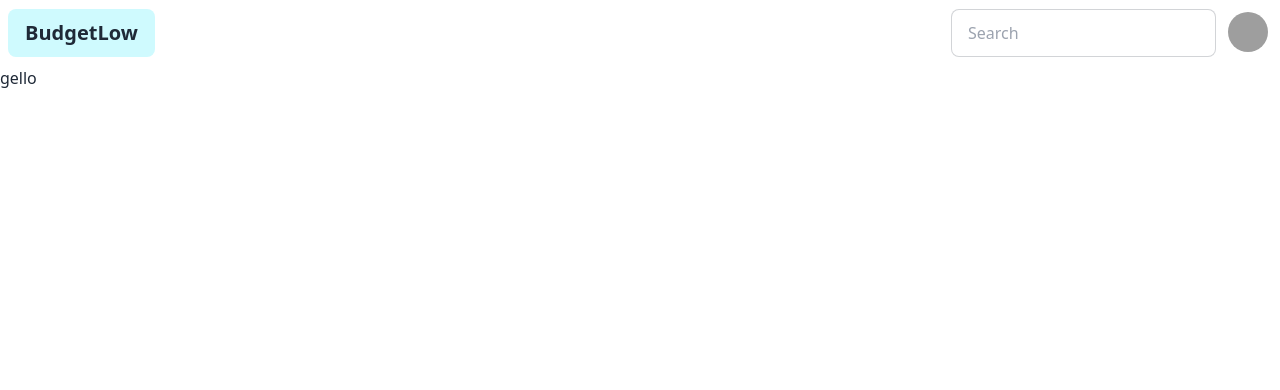
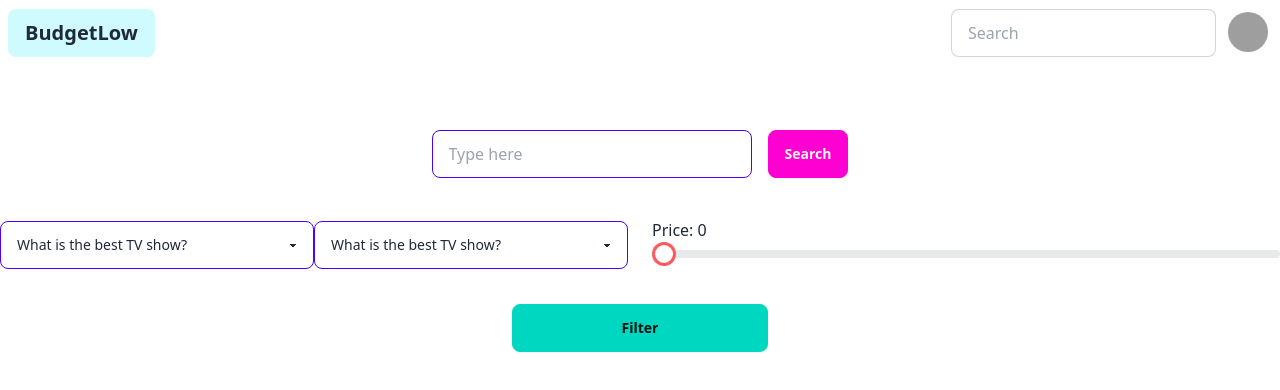
Before and after one commit to jalal-uddin-sharif/budget-low-client, a React (Vite) app: page / in a window 1280 px wide. Shown: the top 390 px of the page. Built offline with nearby package versions, Linux system fonts and the light colour scheme; no server answers; grey boxes are pictures that could not be loaded.

Commit message:
designed home page

```diff
--- a/src/Home/Home.jsx
+++ b/src/Home/Home.jsx
@@ -1,12 +1,62 @@
-import React from 'react';
-import Nav from '../component/Nav';
+import React, { useState } from "react";
+import Nav from "../component/Nav";
 
 const Home = () => {
-    return (
-        <div>
-            <h1>gello</h1>
+    const [price, setPrice] = useState(0)
+    const handlePrice = (e) =>{
+        setPrice(e.target.value)
+    }
+  return (
+    <div className="container mx-auto">
+      {/* search box */}
+      <div className="flex gap-4 justify-center mt-16">
+        <input
+          type="text"
+          placeholder="Type here"
+          className="input input-bordered input-primary w-full max-w-xs"
+        />
+        <button className="btn btn-secondary">Search</button>
+      </div>
+
+      {/* filter box */}
+      <div className="flex items-center gap-6 mt-10">
+        <div className="w-full flex">
+   <div className="w-full">
+          <select className="select select-primary w-full max-w-xs">
+            <option disabled selected>
+              What is the best TV show?
+            </option>
+            <option>Game of Thrones</option>
+            <option>Lost</option>
+            <option>Breaking Bad</option>
+            <option>Walking Dead</option>
+          </select>
         </div>
-    );
+
+        <div className="w-full">
+          <select className="select select-primary w-full max-w-xs">
+            <option disabled selected>
+              What is the best TV show?
+            </option>
+            <option>Game of Thrones</option>
+            <option>Lost</option>
+            <option>Breaking Bad</option>
+            <option>Walking Dead</option>
+          </select>
+        </div>
+        </div>
+
+        <div className="w-full">
+            <h1>Price: {price} </h1>
+            <input onChange={(e)=>setPrice(e.target.value)}  type="range" min={0} max="100" value={price} className="range range-error" />
+        </div>
+
+      </div>
+        <div className="w-full flex justify-center mt-8 ">
+            <button className="btn btn-accent btn-wide">Filter</button>
+        </div>
+    </div>
+  );
 };
 
 export default Home;
```
